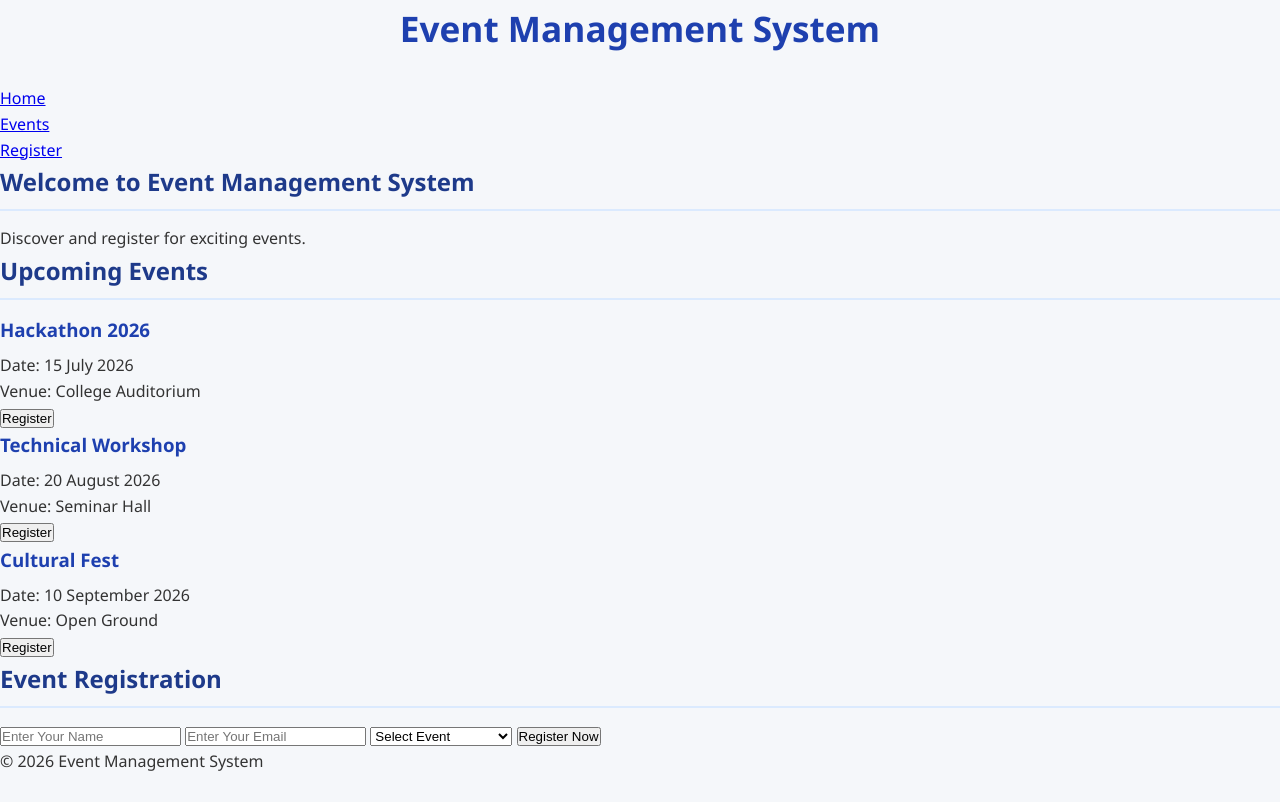
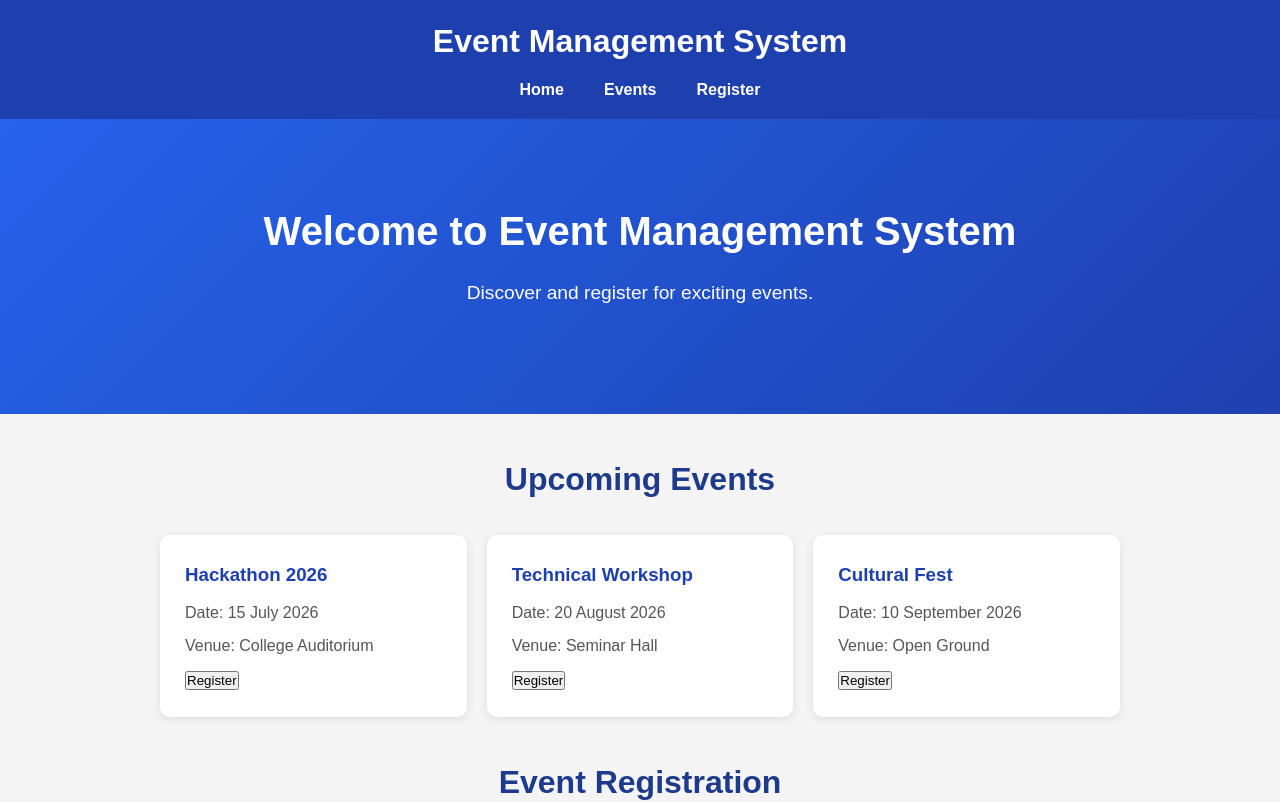
Before and after one commit to satyapavani470-rgb/Event-management-system-, a plain HTML site: page index.html in a window 1280 px wide. Shown: the top 802 px of the page. Drawn offline with Linux system fonts and the light colour scheme.

Commit message:
Update style.css

```diff
--- a/style.css
+++ b/style.css
@@ -1,50 +1,151 @@
-* {
-  box-sizing: border-box;
-  margin: 0;
-  padding: 0;
+* { margin: 0; padding: 0; box-sizing: border-box; }
+
+body {
+  font-family: Arial, sans-serif;
+  line-height: 1.6;
+  background: #f4f4f4;
+  color: #333;
 }
 
-body {
-  font-family: 'Segoe UI', Tahoma, Geneva, Verdana, sans-serif;
-  background: #f5f7fa;
-  color: #333;
-  line-height: 1.6;
+header {
+  background: #1e40af;
+  color: white;
+  padding: 1rem;
+  text-align: center;
 }
 
-.container {
-  max-width: 900px;
-  margin: 0 auto;
-  padding: 20px;
+nav ul {
+  list-style: none;
+  display: flex;
+  justify-content: center;
+  gap: 20px;
+  margin-top: 10px;
 }
 
-h1 {
-  text-align: center;
-  color: #1e40af;
-  margin-bottom: 30px;
-  font-size: 2.2rem;
+nav a {
+  color: white;
+  text-decoration: none;
+  font-weight: bold;
+  padding: 5px 10px;
+  border-radius: 4px;
 }
 
-h2 {
-  color: #1e3a8a;
-  margin-bottom: 15px;
-  font-size: 1.5rem;
-  border-bottom: 2px solid #dbeafe;
-  padding-bottom: 8px;
+nav a:hover, nav a.active {
+  background: rgba(255,255,255,0.2);
 }
 
-h3 {
-  color: #1e40af;
-  margin-bottom: 8px;
+.hero {
+  background: linear-gradient(135deg, #2563eb, #1e40af);
+  color: white;
+  text-align: center;
+  padding: 80px 20px;
 }
 
-.card {
-  background: white;
-  border: 1px solid #e5e7eb;
-  padding: 25px;
-  margin-bottom: 25px;
-  border-radius: 10px;
-  box-shadow: 0 2px 8px rgba(0, 0, 0, 0.06);
+.hero h2 { font-size: 2.5rem; margin-bottom: 15px; }
+.hero p { font-size: 1.2rem; margin-bottom: 25px; }
+
+.btn, .btn-card {
+  display: inline-block;
+  background: #059669;
+  color: white;
+  padding: 12px 24px;
+  border-radius: 6px;
+  text-decoration: none;
+  font-weight: 600;
 }
 
-input, textarea {
-  display
+.btn:hover, .btn-card:hover { background: #047857; }
+
+.events, .register-section {
+  max-width: 1000px;
+  margin: 40px auto;
+  padding: 0 20px;
+}
+
+.events h2, .register-section h2 {
+  text-align: center;
+  margin-bottom: 30px;
+  color: #1e3a8a;
+  font-size: 2rem;
+}
+
+.event-container {
+  display: grid;
+  grid-template-columns: repeat(auto-fit, minmax(300px, 1fr));
+  gap: 20px;
+}
+
+.event-card {
+  background: white;
+  padding: 25px;
+  border-radius: 10px;
+  box-shadow: 0 2px 8px rgba(0,0,0,0.1);
+}
+
+.event-card h3 { color: #1e40af; margin-bottom: 10px; }
+.event-card p { margin: 8px 0; color: #555; }
+.btn-card { margin-top: 15px; }
+
+#registrationForm {
+  background: white;
+  padding: 30px;
+  border-radius: 10px;
+  max-width: 500px;
+  margin: 0 auto;
+  box-shadow: 0 2px 8px rgba(0,0,0,0.1);
+}
+
+#registrationForm input, #registrationForm select {
+  width: 100%;
+  padding: 12px;
+  margin: 10px 0;
+  border: 1px solid #ddd;
+  border-radius: 6px;
+  font-size: 16px;
+}
+
+#registrationForm button {
+  width: 100%;
+  background: #2563eb;
+  color: white;
+  border: none;
+  padding: 12px;
+  border-radius: 6px;
+  font-size: 16px;
+  font-weight: 600;
+  cursor: pointer;
+}
+
+#registrationForm button:hover { background: #1d4ed8; }
+
+#message {
+  text-align: center;
+  margin-top: 20px;
+  font-weight: bold;
+  color: #059669;
+}
+
+.reg-list { margin-top: 40px; }
+.reg-list h3 { text-align: center; margin-bottom: 15px; }
+.reg-item {
+  background: white;
+  padding: 10px 15px;
+  margin: 8px 0;
+  border-radius: 6px;
+  border-left: 3px solid #2563eb;
+}
+
+.empty { text-align: center; color: #777; }
+
+footer {
+  background: #1e3a8a;
+  color: white;
+  text-align: center;
+  padding: 20px;
+  margin-top: 60px;
+}
+
+@media (max-width: 600px) {
+  .hero h2 { font-size: 1.8rem; }
+  nav ul { flex-direction: column; gap: 10px; }
+  }
```
